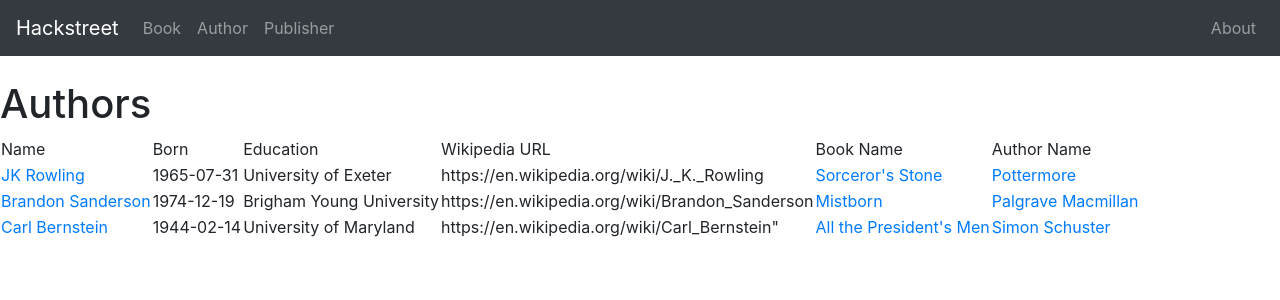
After one commit to xiaobao57/booksIDB, a Flask app: page /author in a window 1280 px wide. The commit adds this page. Shown: the top 300 px of the page. Run offline with Flask 2, Linux system fonts and the light colour scheme; some libraries are stand-ins or nearby versions.

Commit message:
Added model pages

```diff
--- a/main.py
+++ b/main.py
@@ -7,7 +7,6 @@ from flask import Flask, render_template
 
 app = Flask(__name__)
 
-
 @app.route('/')
 def index():
  return render_template('hello.html')
@@ -16,7 +15,23 @@ def index():
 def about():
  return render_template('about.html')
 
-###NEeed to delete
+#----------------------------------------
+# Model Pages
+#----------------------------------------
+
+@app.route('/book')
+def book():
+ return render_template('book.html')
+
+@app.route('/author')
+def author():
+ return render_template('author.html')
+
+@app.route('/publisher')
+def publisher():
+ return render_template('publisher.html')
+
+###Need to delete
 #----------------------------------------
 # Test Nav
 #----------------------------------------
--- /dev/null
+++ b/templates/author.html
@@ -0,0 +1,40 @@
+{% extends 'base.html' %}
+
+{% block content %}
+		<h1>Authors</h1>
+
+		<table>
+				<tr>
+					<td>Name</td>
+					<td>Born</td>
+					<td>Education</td>
+					<td>Wikipedia URL</td>
+					<td>Book Name</td>
+					<td>Author Name</td>
+				</tr>
+				<tr>
+					<td><a href="{{url_for('jk_rowling')}}">JK Rowling</a></td>
+					<td>1965-07-31</td>
+					<td>University of Exeter</td>
+					<td>https://en.wikipedia.org/wiki/J._K._Rowling</td>
+					<td><a href="{{url_for('sorcerors_stone')}}">Sorceror's Stone</a></td>
+					<td><a href="{{url_for('pottermore')}}">Pottermore</a></td>
+				</tr>
+				<tr>
+					<td><a href="{{url_for('brandon_sanderson')}}">Brandon Sanderson</a></td>
+					<td>1974-12-19</td>
+					<td>Brigham Young University</td>
+					<td> https://en.wikipedia.org/wiki/Brandon_Sanderson</td>
+					<td><a href="{{url_for('mistborn')}}">Mistborn</a></td>
+					<td><a href="{{url_for('palgrave_mac')}}">Palgrave Macmillan</a></td>
+				</tr>
+				<tr>
+					<td><a href="{{url_for('carl_bernstein')}}">Carl Bernstein</a></td>
+					<td>1944-02-14</td>
+					<td>University of Maryland</td>
+					<td>https://en.wikipedia.org/wiki/Carl_Bernstein"</td>
+					<td><a href="{{url_for('all_the_pres_men')}}">All the President's Men</a></td>
+					<td><a href="{{url_for('simon_schuster')}}">Simon Schuster</a></td>
+				</tr>
+		</table>
+{% endblock %}
--- a/templates/base.html
+++ b/templates/base.html
@@ -22,13 +22,13 @@
             <div class="collapse navbar-collapse" id="navbarsExampleDefault">
               <ul class="navbar-nav mr-auto">
                 <li class="nav-item">
-                  <a class="nav-link" href="{{url_for('index')}}">Book</a>
+                  <a class="nav-link" href="{{url_for('book')}}">Book</a>
                 </li>
                 <li class="nav-item">
-                  <a class="nav-link" href="{{url_for('index')}}">Author</a>
+                  <a class="nav-link" href="{{url_for('author')}}">Author</a>
                 </li>
                 <li class="nav-item">
-                  <a class="nav-link" href="{{url_for('index')}}">Publisher</a>
+                  <a class="nav-link" href="{{url_for('publisher')}}">Publisher</a>
                 </li>
               </ul>
               <ul class="navbar-nav ml-auto">
```
Also changed, not shown: templates/book.html (+39 -11 lines), templates/publisher.html (added, +40 -0 lines).
